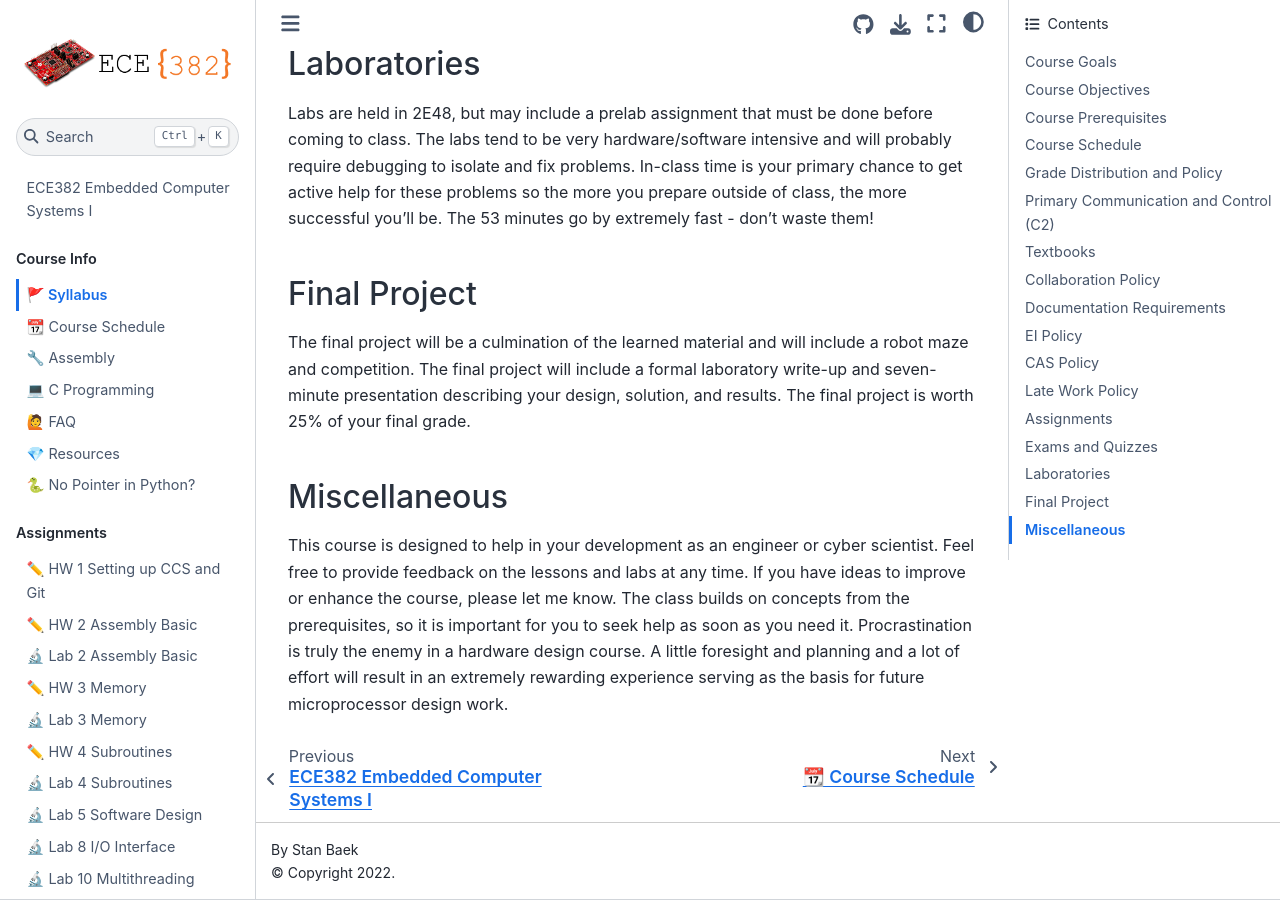
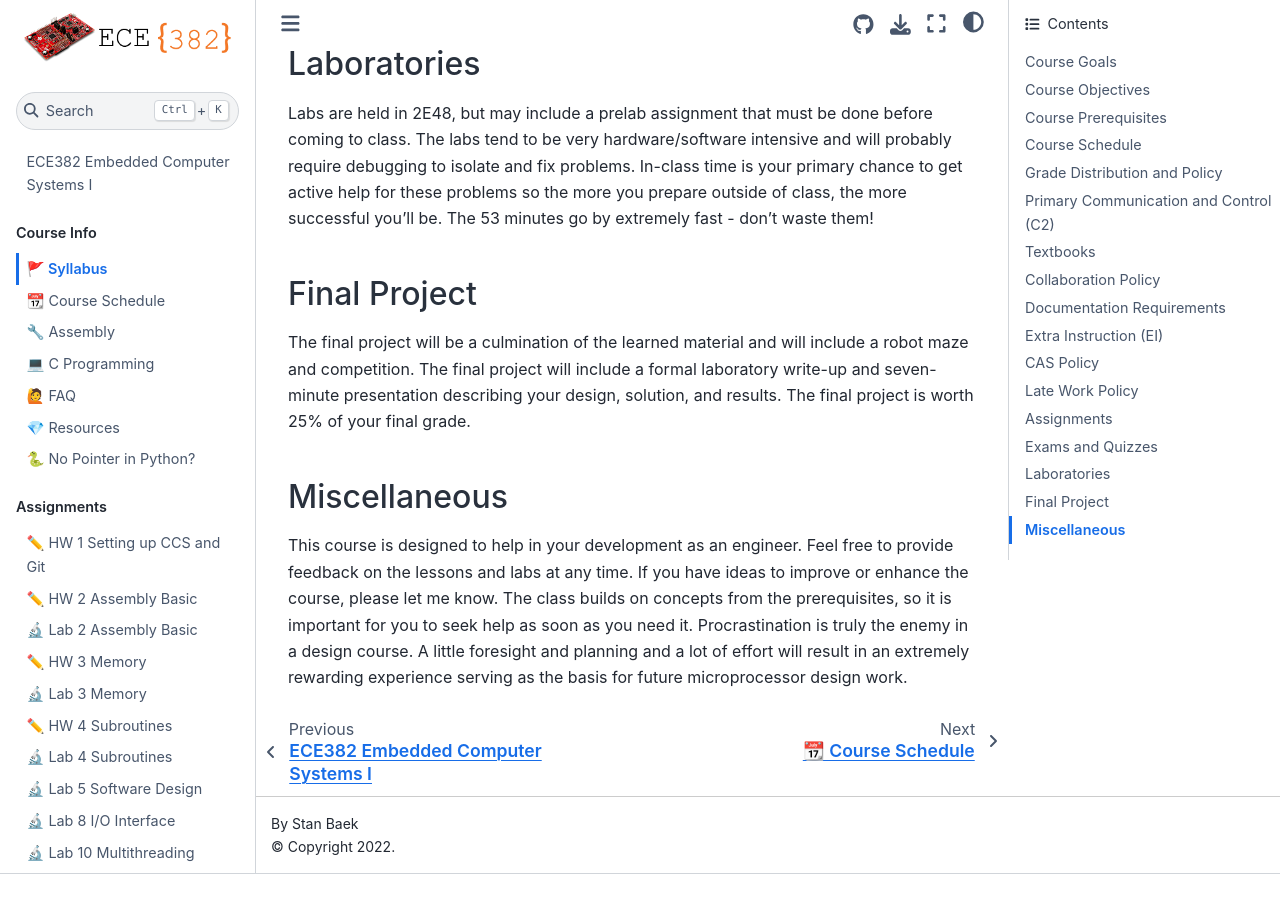
Before and after one commit to USAFA-ECE/ece382, a Jupyter Book: the page built from docs/syllabus.md, in a window 1280 px wide and 900 px high, scrolled down 6958 px. Built offline with Jupyter Book 1.0.4 settings and Sphinx 7.4.7 and the Sphinx Book theme 1.1.4, drawn with Linux system fonts in a browser that asks for light colours; after the commit the page ends 7832 px from its top, so only the background shows below that; some of the changed text lies outside the part shown.

Commit message:
Minor updates

```diff
--- a/docs/syllabus.md
+++ b/docs/syllabus.md
@@ -102,7 +102,7 @@
 <br>
 **Good Example**: Cadet McFly showed me how the factorial() method works by looking at my code and talking me through each line as I wrote it. Prior to this help my own factorial() method was wrong.  My factorial() method is now nearly identical to Cadet McFly's factorial() method. _Note: In a situation such as this, no points would be earned for the factorial() method, but due to the documentation statement there is no violation of the honor code._
 
-## EI Policy
+## Extra Instruction (EI)
 
 Schedule EI with an instructor if you are having difficulty with the course material.  You must have read the assignment and attempted the homework before requesting EI.  Note:  You are responsible for material if you miss class, so get notes from someone in your section.  For example, you miss the lesson where the instructor announces a quiz for the next lesson or the instructor assigns homework due next lesson.  Even though you missed the lesson, you are still responsible for the quiz, homework, or any other assignments made.  It is in your best interest to check with your classmates after an absence.  After you’ve read the assignment, attempted the homework, and checked with your classmates, you may then schedule EI if you have difficulty with the material—not to make up a class you missed.
 
@@ -147,4 +147,4 @@
 The final project will be a culmination of the learned material and will include a robot maze and competition. The final project will include a formal laboratory write-up and seven-minute presentation describing your design, solution, and results. The final project is worth 25% of your final grade.
 
 ## Miscellaneous
-This course is designed to help in your development as an engineer or cyber scientist.  Feel free to provide feedback on the lessons and labs at any time.  If you have ideas to improve or enhance the course, please let me know.  The class builds on concepts from the prerequisites, so it is important for you to seek help as soon as you need it.   Procrastination is truly the enemy in a hardware design course.  A little foresight and planning and a lot of effort will result in an extremely rewarding experience serving as the basis for future microprocessor design work.
+This course is designed to help in your development as an engineer.  Feel free to provide feedback on the lessons and labs at any time.  If you have ideas to improve or enhance the course, please let me know.  The class builds on concepts from the prerequisites, so it is important for you to seek help as soon as you need it.  Procrastination is truly the enemy in a design course.  A little foresight and planning and a lot of effort will result in an extremely rewarding experience serving as the basis for future microprocessor design work.
```
Also changed, not shown: README.md (+1 -1 lines).
